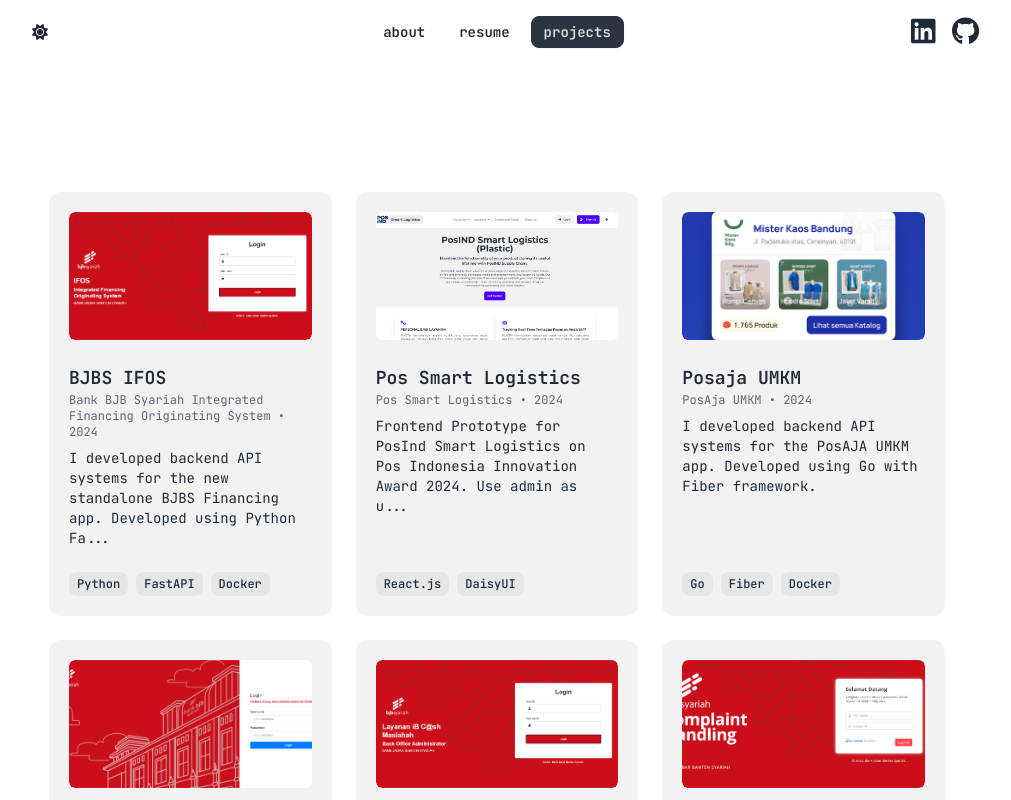
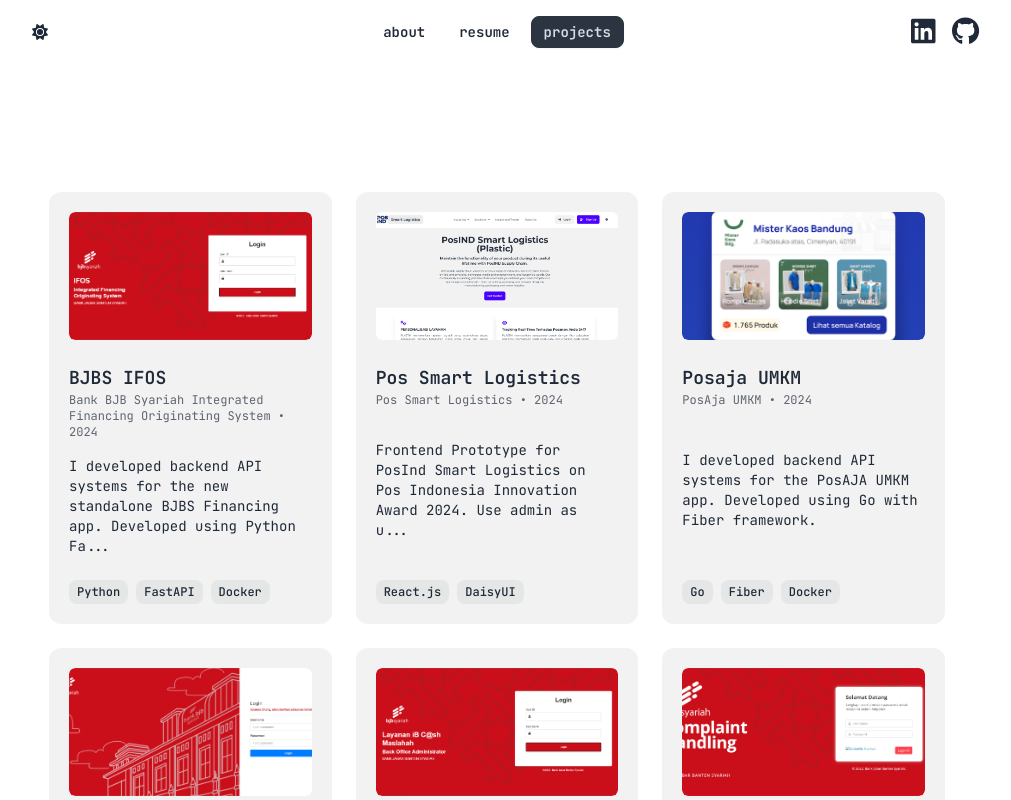
Before and after one commit to hafidzerdityo/portfolio, a React (Vite) app: page / in a window 1280 px wide. Both pictures are taken after a click on the button "projects". Shown: the top 800 px of the page, without its empty margins (143-1154 px from the left). Built offline with nearby package versions, Linux system fonts and the light colour scheme.

Commit message:
fix(Projects.jsx Card): add flex-grow to more elements

```diff
--- a/src/components/Projects.jsx
+++ b/src/components/Projects.jsx
@@ -155,13 +155,14 @@
                   {val.title} <span className="text-base-500">&bull;</span>{" "}
                   {val.year}
                 </p>
+              </div>
+              <div className="flex-grow">
                 <p className="mt-2 text-sm text-base-content">
                   {val.desc.length > 100
                     ? `${val.desc.substring(0, 100)}...`
                     : val.desc}
                 </p>
               </div>
-
               {/* Tags */}
               <div className="flex flex-wrap gap-2 mt-4">
                 {val.tag.map((tag, index) => (
```
